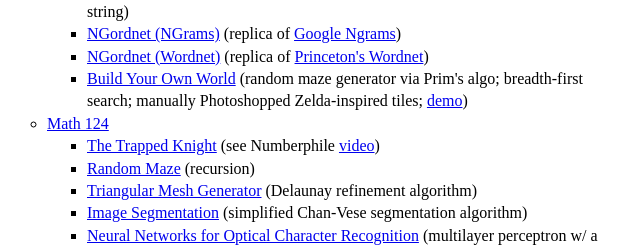
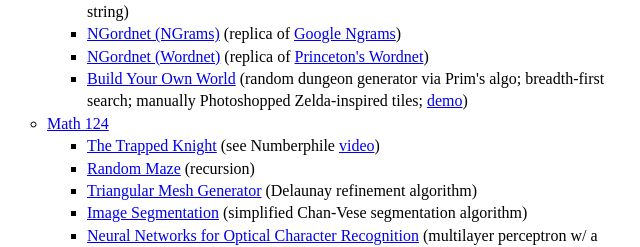
Before and after one commit to sadekin/sadekin.github.io, a plain HTML site: page index.html in a window 1280 px wide. Shown: the part 1655-1902 px from the top of the page, 348-988 px from the left. Drawn offline with Linux system fonts and the light colour scheme.

Commit message:
change maze to dungeon lol

```diff
--- a/index.html
+++ b/index.html
@@ -116,7 +116,7 @@
                     <li><a href="https://fa22.datastructur.es/materials/proj/proj1/">Deques</a> (implementation + application to simulate plucking of virtual guitar string)</li>
                     <li><a href="https://fa22.datastructur.es/materials/proj/proj2a/">NGordnet (NGrams)</a> (replica of <a href="https://books.google.com/ngrams/">Google Ngrams</a>)</li>
                     <li><a href="https://fa22.datastructur.es/materials/proj/proj2b/">NGordnet (Wordnet)</a> (replica of <a href="https://wordnet.princeton.edu/">Princeton's Wordnet</a>)</li>
-                    <li><a href="https://fa22.datastructur.es/materials/proj/proj3/">Build Your Own World</a> (random maze generator via Prim's algo; breadth-first search; manually Photoshopped Zelda-inspired tiles; <a
+                    <li><a href="https://fa22.datastructur.es/materials/proj/proj3/">Build Your Own World</a> (random dungeon generator via Prim's algo; breadth-first search; manually Photoshopped Zelda-inspired tiles; <a
                             href="https://www.youtube.com/watch?v=2nK6qi1jK4E">demo</a>)</li>
                 </ul>
 
```
